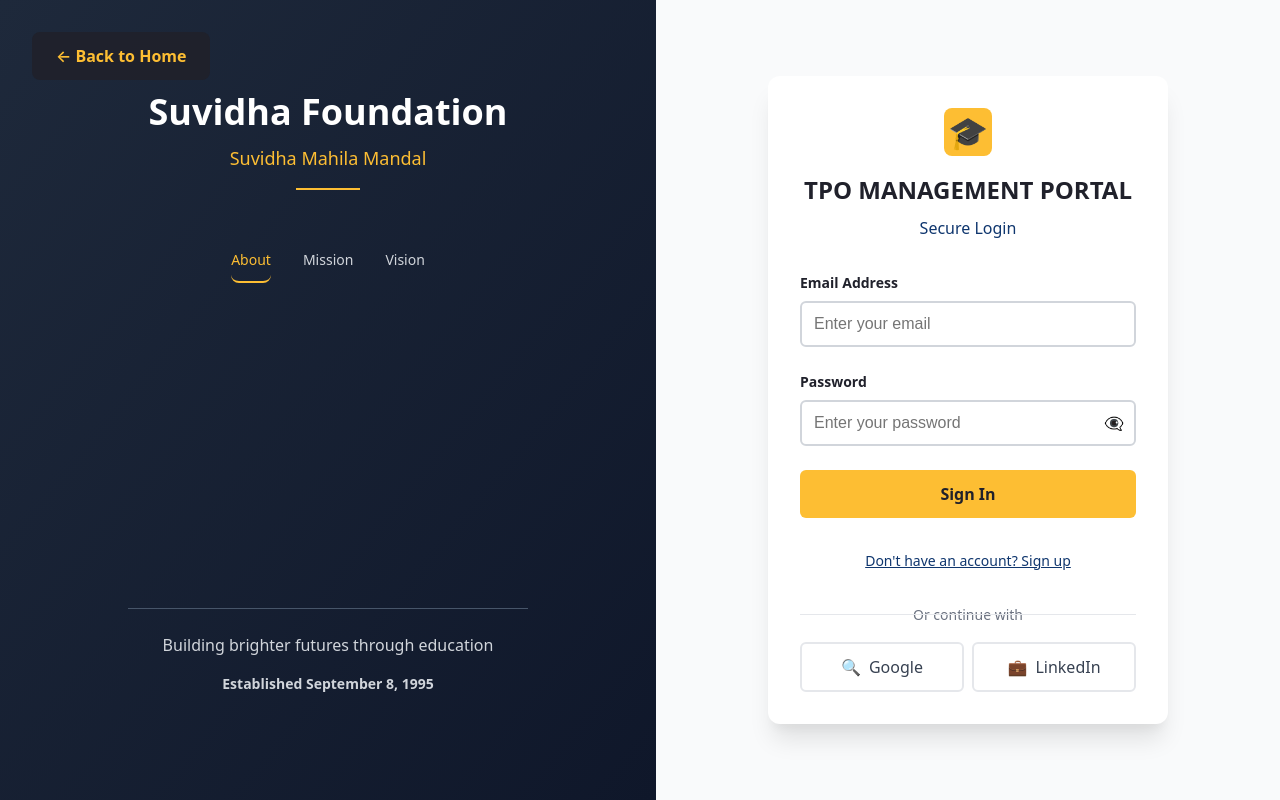
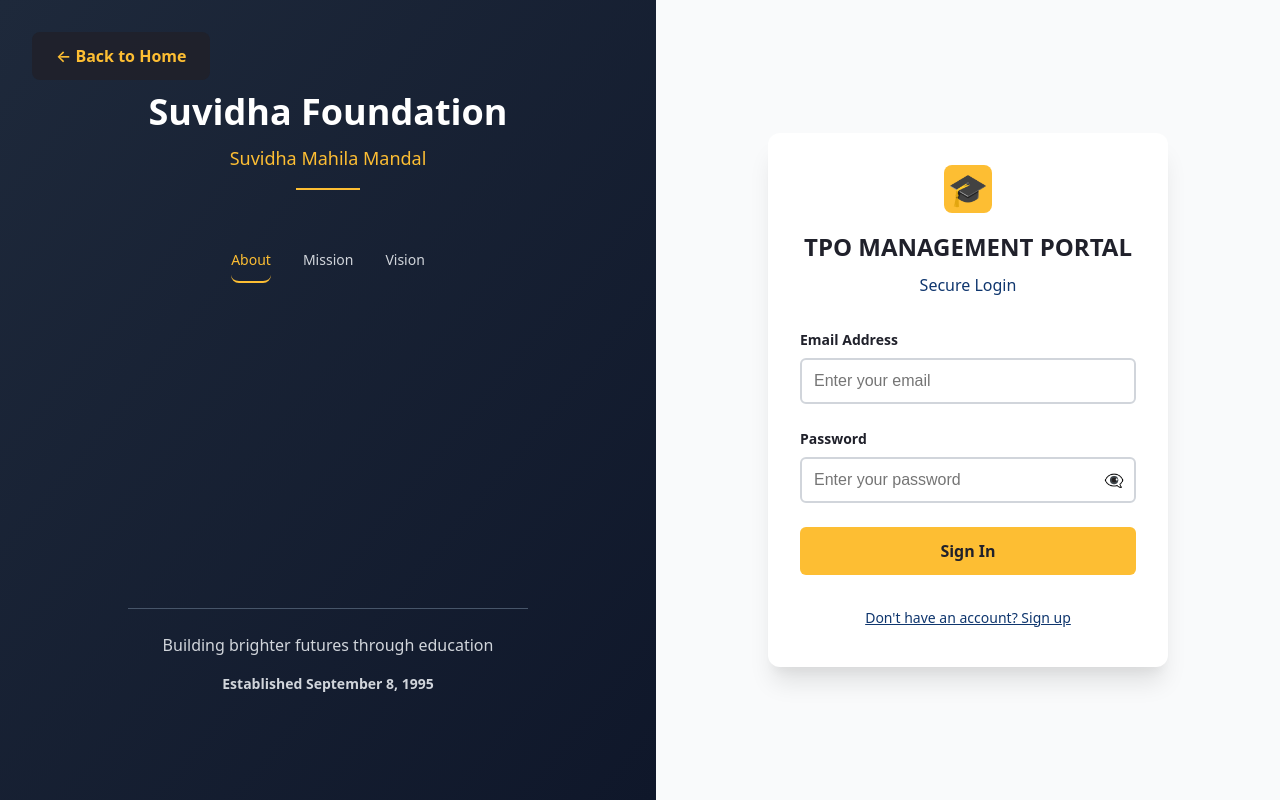
Before and after one commit to VedantGadge/Suvidha-TPO, a React (Vite) app in the folder TPO-System/: page /login in a window 1280 px wide. Built offline with nearby package versions, Linux system fonts and the light colour scheme.

Commit message:
Login ui changed

```diff
--- a/TPO-System/src/pages/Login.css
+++ b/TPO-System/src/pages/Login.css
@@ -702,59 +702,6 @@
   color: #1e40af;
 }
 
-/* Social Login */
-.social-login {
-  margin-top: 1.5rem;
-}
-
-.divider-text {
-  text-align: center;
-  margin-bottom: 1rem;
-  position: relative;
-}
-
-.divider-text::before {
-  content: '';
-  position: absolute;
-  top: 50%;
-  left: 0;
-  right: 0;
-  height: 1px;
-  background: #e5e7eb;
-}
-
-.divider-text span {
-  background: white;
-  padding: 0 1rem;
-  color: #6b7280;
-  font-size: 0.875rem;
-}
-
-.social-buttons {
-  display: flex;
-  gap: 0.5rem;
-}
-
-.social-btn {
-  flex: 1;
-  padding: 0.75rem;
-  border: 2px solid #e5e7eb;
-  border-radius: 0.375rem;
-  background: white;
-  color: #374151;
-  cursor: pointer;
-  transition: all 0.2s ease;
-  display: flex;
-  align-items: center;
-  justify-content: center;
-  gap: 0.5rem;
-}
-
-.social-btn:hover {
-  border-color: #fdbe33;
-  background: #fef3c7;
-}
-
 .mobile-info {
   margin-top: 2rem;
   padding-top: 1.5rem;
@@ -841,21 +788,7 @@
   color: #fdbe33;
 }
 
-.social-links {
-  display: flex;
-  gap: 1rem;
-}
 
-.social-link {
-  display: inline-block;
-  font-size: 1.5rem;
-  text-decoration: none;
-  transition: transform 0.2s ease;
-}
-
-.social-link:hover {
-  transform: scale(1.2);
-}
 
 .footer-bottom {
   border-top: 1px solid #374151;
--- a/TPO-System/src/pages/Login.jsx
+++ b/TPO-System/src/pages/Login.jsx
@@ -257,20 +257,6 @@
               </button>
             </div>
 
-            <div className="social-login">
-              <div className="divider-text">
-                <span>Or continue with</span>
-              </div>
-              <div className="social-buttons">
-                <button className="social-btn google">
-                  <span>🔍</span> Google
-                </button>
-                <button className="social-btn linkedin">
-                  <span>💼</span> LinkedIn
-                </button>
-              </div>
-            </div>
-
             <div className="mobile-info">
               <h3 className="mobile-title">Suvidha Foundation</h3>
               <p className="mobile-desc">
```
